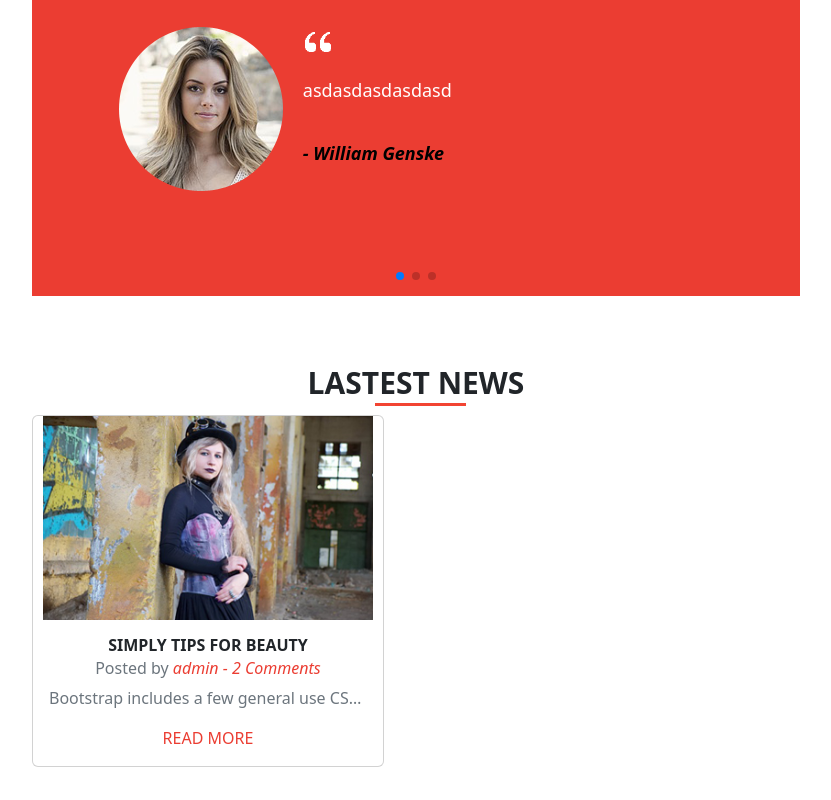
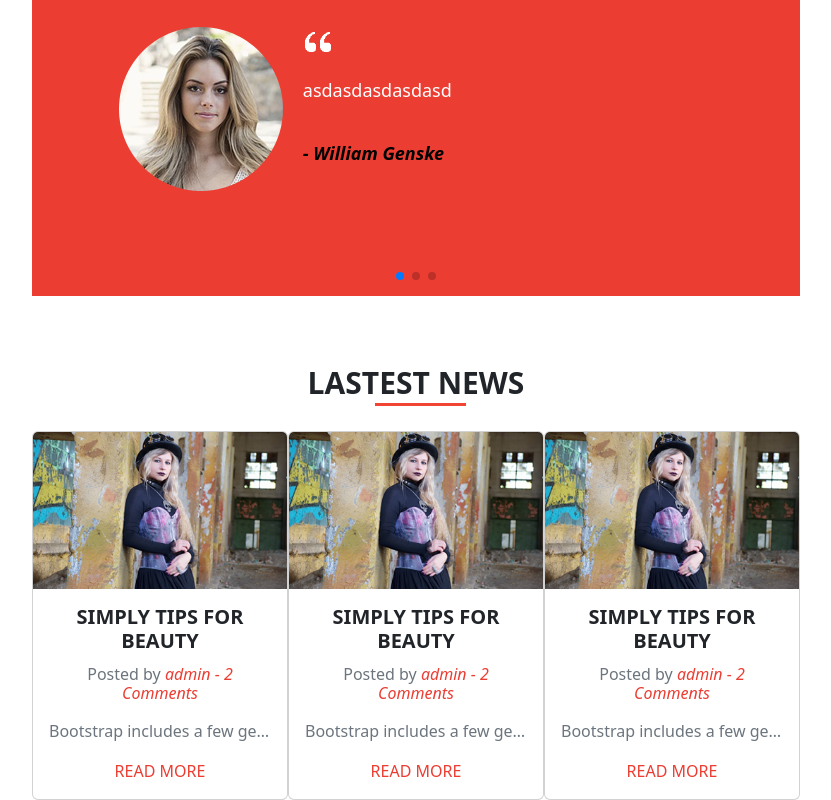
Before and after one commit to HuyDinh97/reactjs-shop, a React (Create React App) app: page / in a window 1280 px wide. Shown: the part 1957-2757 px from the top of the page, without its empty margins (224-1055 px from the left). Before the commit the page ends 2724 px from the top, so only its background shows below. Built offline with nearby package versions, Linux system fonts and the light colour scheme.

Commit message:
lastestnews update

```diff
--- a/src/components/Layout/Lastest News/LastestNews.js
+++ b/src/components/Layout/Lastest News/LastestNews.js
@@ -11,13 +11,52 @@ function LastestNews() {
   return (
     <div className={classes.mg_4}>
       <TitleUnderline name="LASTEST NEWS" />
+      <div className="d-flex justify-content-between mt-3">
         <Card className={classes.block_news}>
           <Card.Img variant="top" src={cardImg1} />
           <Card.Body>
-          <Card.Title className="fw-bolder h6">
+            <Card.Title className="fw-bolder h5 mb-3">
               SIMPLY TIPS FOR BEAUTY
             </Card.Title>
-          <Card.Subtitle className="mb-2 text-muted">
+            <Card.Subtitle className="mb-3 text-muted h5">
+              Posted by
+              <span className={classes.comment_count}> admin - 2 Comments</span>
+            </Card.Subtitle>
+            <Card.Text className={classes.text_overflow}>
+              Bootstrap includes a few general use CSS transitions that can be
+              applied to a number of components.
+            </Card.Text>
+            <a className={classes.LastestNewsBtn} href="/">
+              READ MORE
+            </a>
+          </Card.Body>
+        </Card>
+        <Card className={classes.block_news}>
+          <Card.Img variant="top" src={cardImg1} />
+          <Card.Body>
+            <Card.Title className="fw-bolder h5 mb-3">
+              SIMPLY TIPS FOR BEAUTY
+            </Card.Title>
+            <Card.Subtitle className="mb-3 text-muted h5">
+              Posted by
+              <span className={classes.comment_count}> admin - 2 Comments</span>
+            </Card.Subtitle>
+            <Card.Text className={classes.text_overflow}>
+              Bootstrap includes a few general use CSS transitions that can be
+              applied to a number of components.
+            </Card.Text>
+            <a className={classes.LastestNewsBtn} href="/">
+              READ MORE
+            </a>
+          </Card.Body>
+        </Card>
+        <Card className={classes.block_news}>
+          <Card.Img variant="top" src={cardImg1} />
+          <Card.Body>
+            <Card.Title className="fw-bolder h5 mb-3">
+              SIMPLY TIPS FOR BEAUTY
+            </Card.Title>
+            <Card.Subtitle className="mb-3 text-muted h5">
               Posted by
               <span className={classes.comment_count}> admin - 2 Comments</span>
             </Card.Subtitle>
@@ -31,6 +70,7 @@ function LastestNews() {
           </Card.Body>
         </Card>
       </div>
+    </div>
   );
 }
 
--- a/src/components/Layout/Lastest News/LastestNews.module.css
+++ b/src/components/Layout/Lastest News/LastestNews.module.css
@@ -2,6 +2,9 @@
   margin-top: 4rem!important;
 }
 
+.mg_4 img {
+  padding: 0;
+}
 
 .block_news {
   width: 22rem;
@@ -30,3 +33,7 @@
   text-decoration: none;
   font-weight: 500;
 }
+
+.Box_News {
+  display: flex;
+}
--- a/src/components/Layout/Popular Product/Product.module.css
+++ b/src/components/Layout/Popular Product/Product.module.css
@@ -45,30 +45,6 @@ body {
   object-fit: cover;
 }
 
-.Product_title {
-  display: flex;
-  justify-content: center;
-  font-size: 1.5rem;
-  font-weight: bold;
-}
-
-.Underline {
-  font-size: 30px;
-  display: inline-block;
-  padding-bottom: 10px;
-  position: relative;
-}
-
-.Underline::before {
-  content: "";
-  position: absolute;
-  width: 42%;
-  height: 9px;
-  bottom: 9px;
-  left: 31%;
-  border-bottom: 3px solid #f24432;
-}
-
 
 .Product_button{
   display: flex;
```
Lines whose indentation alone changed are shown as unchanged.
